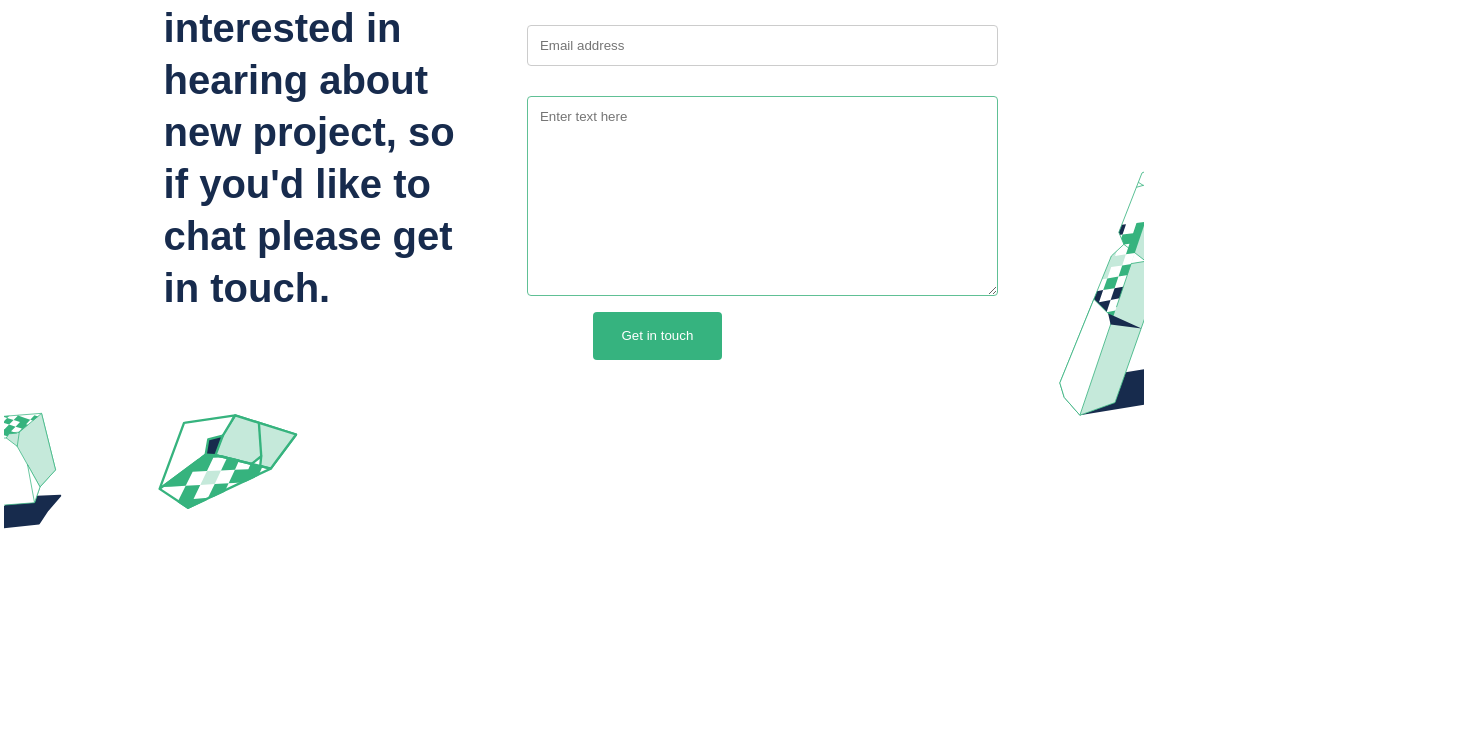
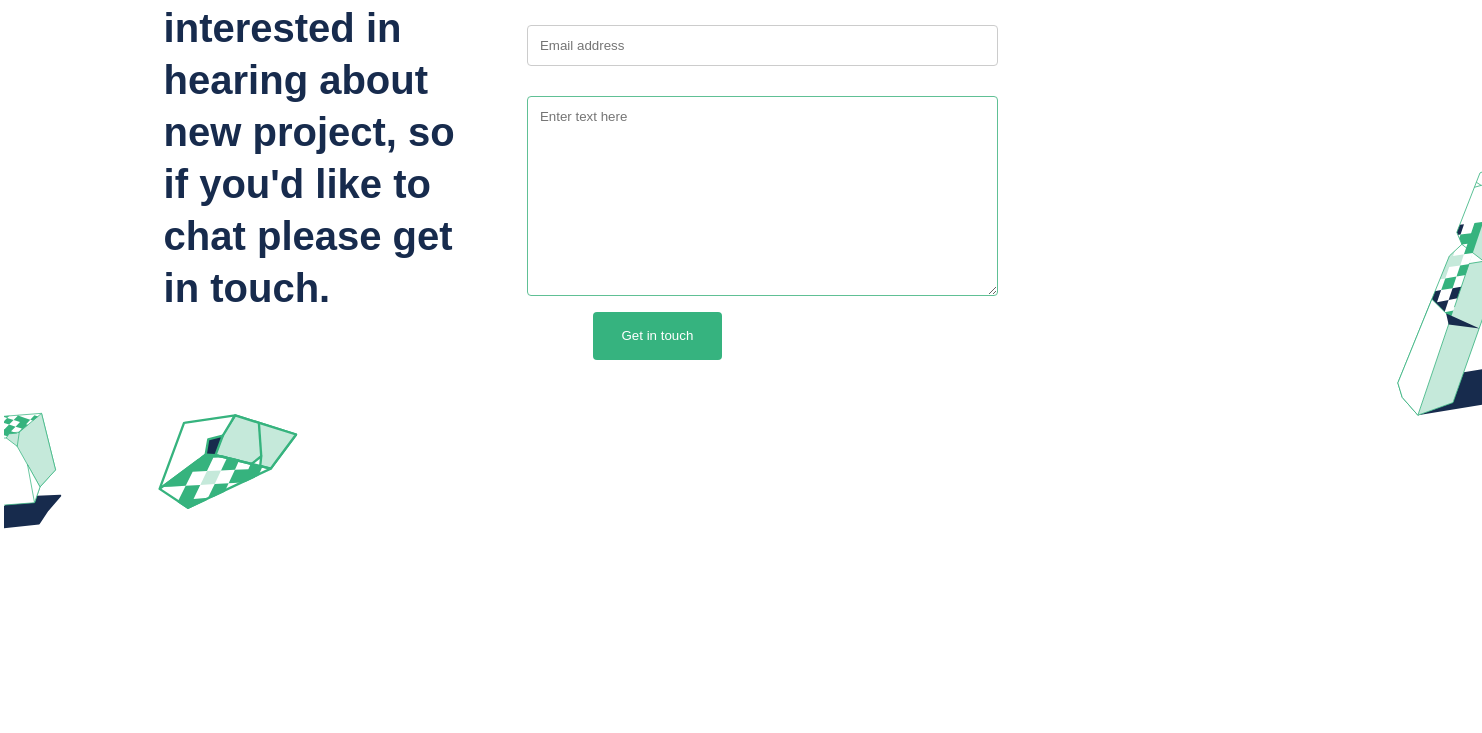
Before and after one commit to ibukun53/personal-portfolio, a website: page index.html in a window 1280 px wide. Shown: the part 2169-2902 px from the top of the page, 1482 px wide, since content can reach past the window. Drawn offline with Linux system fonts and the light colour scheme.

Commit message:
fixing background error

```diff
--- a/index.css
+++ b/index.css
@@ -578,7 +578,7 @@ p {
     background-repeat: no-repeat;
     background-position: right;
     background-size: 22%;
-    margin-left: 93%;
+    margin-left: 203%;
     margin-top: 8%;
     padding: 40% 86%;
   }
```
